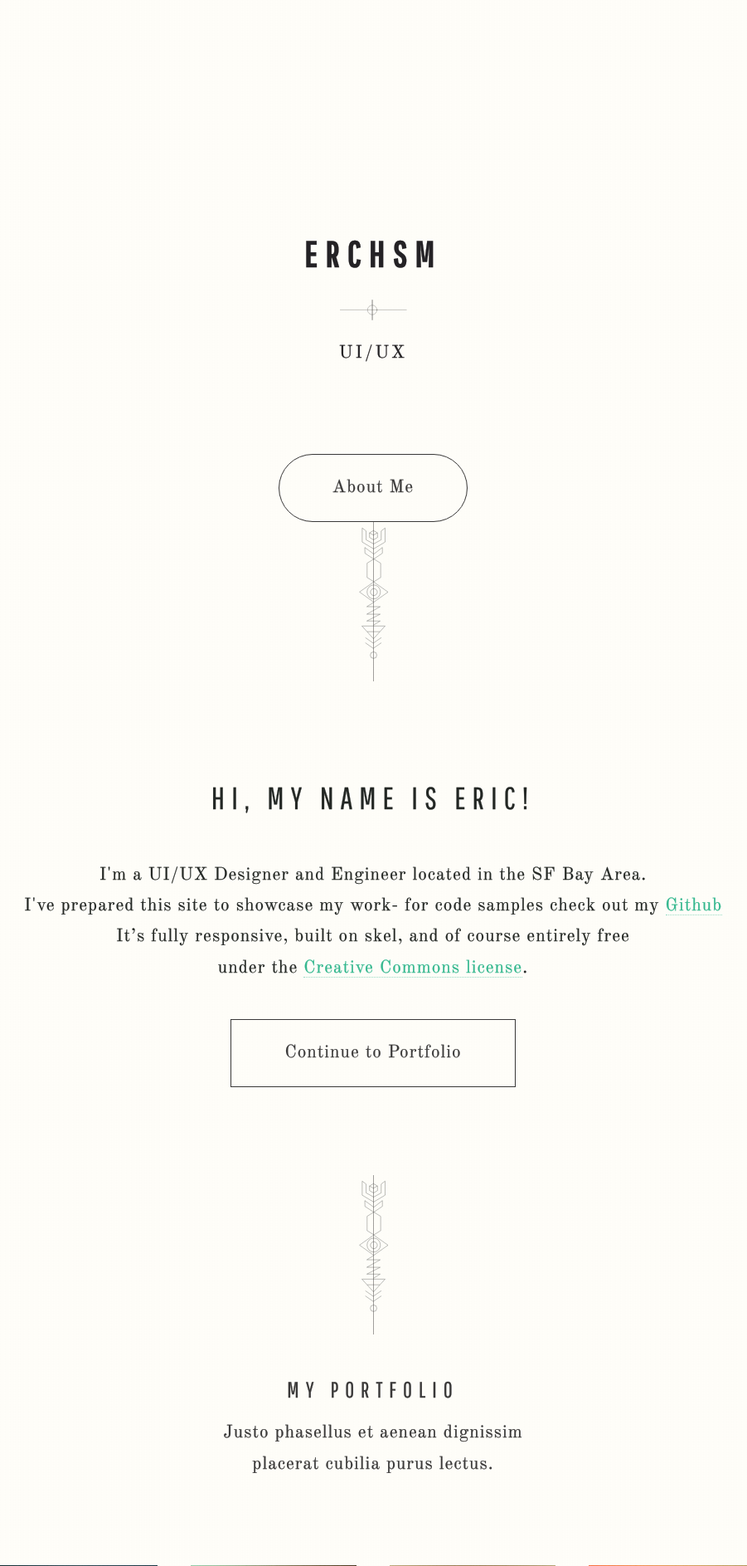
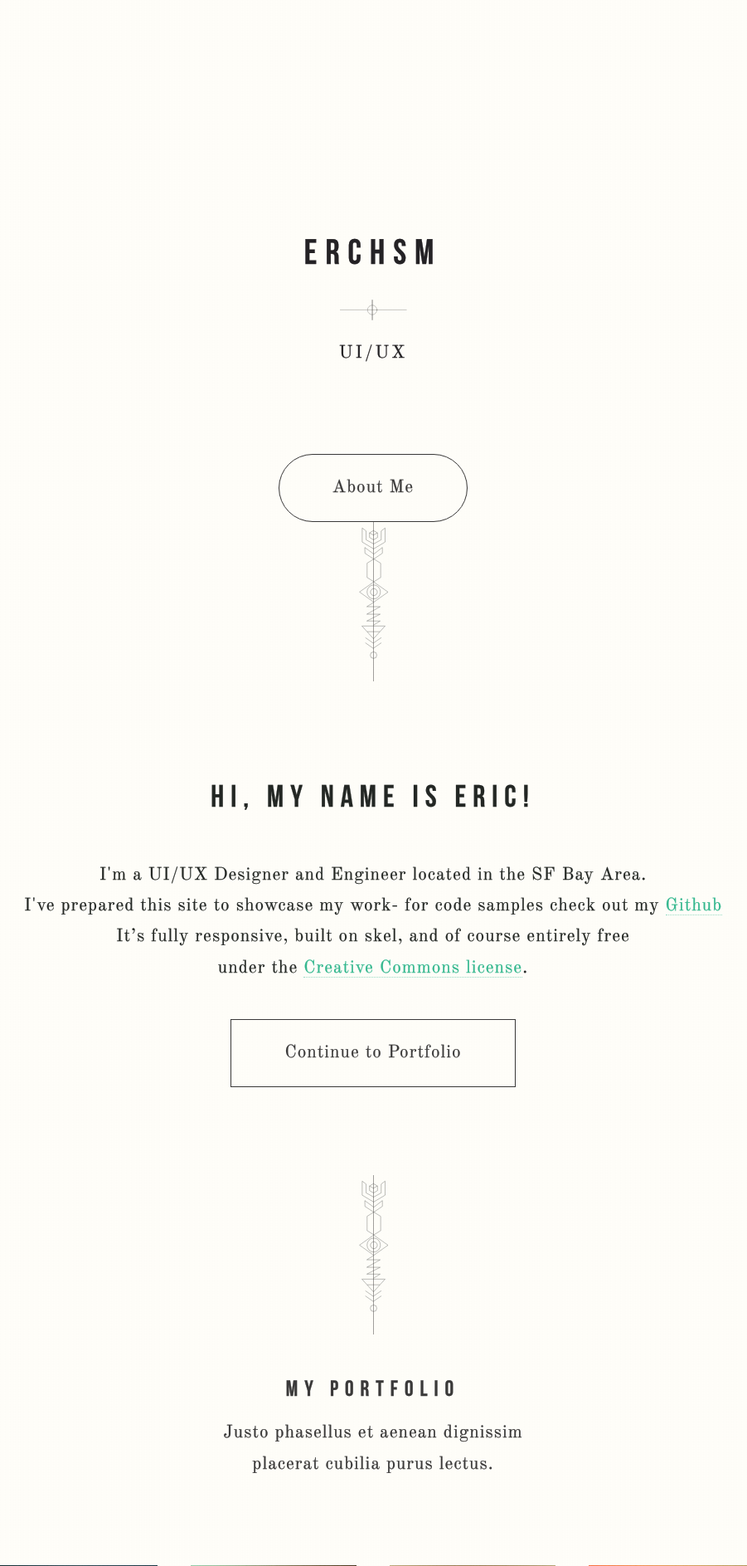
Before and after one commit to ecsmith/bleh, a PHP site: page / in a window 1280 px wide. Shown: the top 1887 px of the page at 83% size, without its empty margins (190-1091 px from the left). Run offline with PHP 8.4, Linux system fonts and the light colour scheme.

Commit message:
Bebas Neue added

```diff
--- a/css/style.css
+++ b/css/style.css
@@ -1,6 +1,10 @@
 @charset 'UTF-8';
 @import url('http://fonts.googleapis.com/css?family=Pathway+Gothic+One:300,300italic,400,600|Old+Standard+TT|Vollkorn');
 @import url('font-awesome.min.css');
+@font-face {
+	font-family: Bebas Neue;
+	src: url('../fonts/BebasNeue.otf');
+}
 
 /*
 	Overflow by HTML5 UP
@@ -56,7 +60,7 @@
 
 	h1,h2,h3,h4,h5,h6
 	{
-		font-family: 'Pathway Gothic One', sans-serif;
+		font-family: 'Bebas Neue', sans-serif;
 		font-weight: 400;
 		text-transform: uppercase;
 		line-height: 1.75em;
@@ -757,8 +761,8 @@ input[type="reset"]:before,
 
 			.box.style3
 			{
-				border: solid 1px rgba(67,63,64,0.5);
-				background: #FFFFF8;
+				/*border: solid 1px rgba(67,63,64,0.5);*/
+				background: url('images/overlay.png'),			url('../images/bg-mirror.jpg');
 				padding: 3em;
 			}
 
@@ -814,8 +818,8 @@ input[type="reset"]:before,
 
 			#header header h1
 			{				padding: 10px;
-				text-shadow: 0 0 0.5px rgba(67,63,64,0.1875);
-				font-weight: 600;
+				/*text-shadow: 0 0 0.5px rgba(67,63,64,0.1875);*/
+				/*font-weight: 600;*/
 				font-size: 2em;
 				letter-spacing: 10px;
 			}
```
Also changed, not shown: css/images/arrow-small.svg, css/images/diagonal-mobile.svg, fonts/BebasNeue.otf (added).
